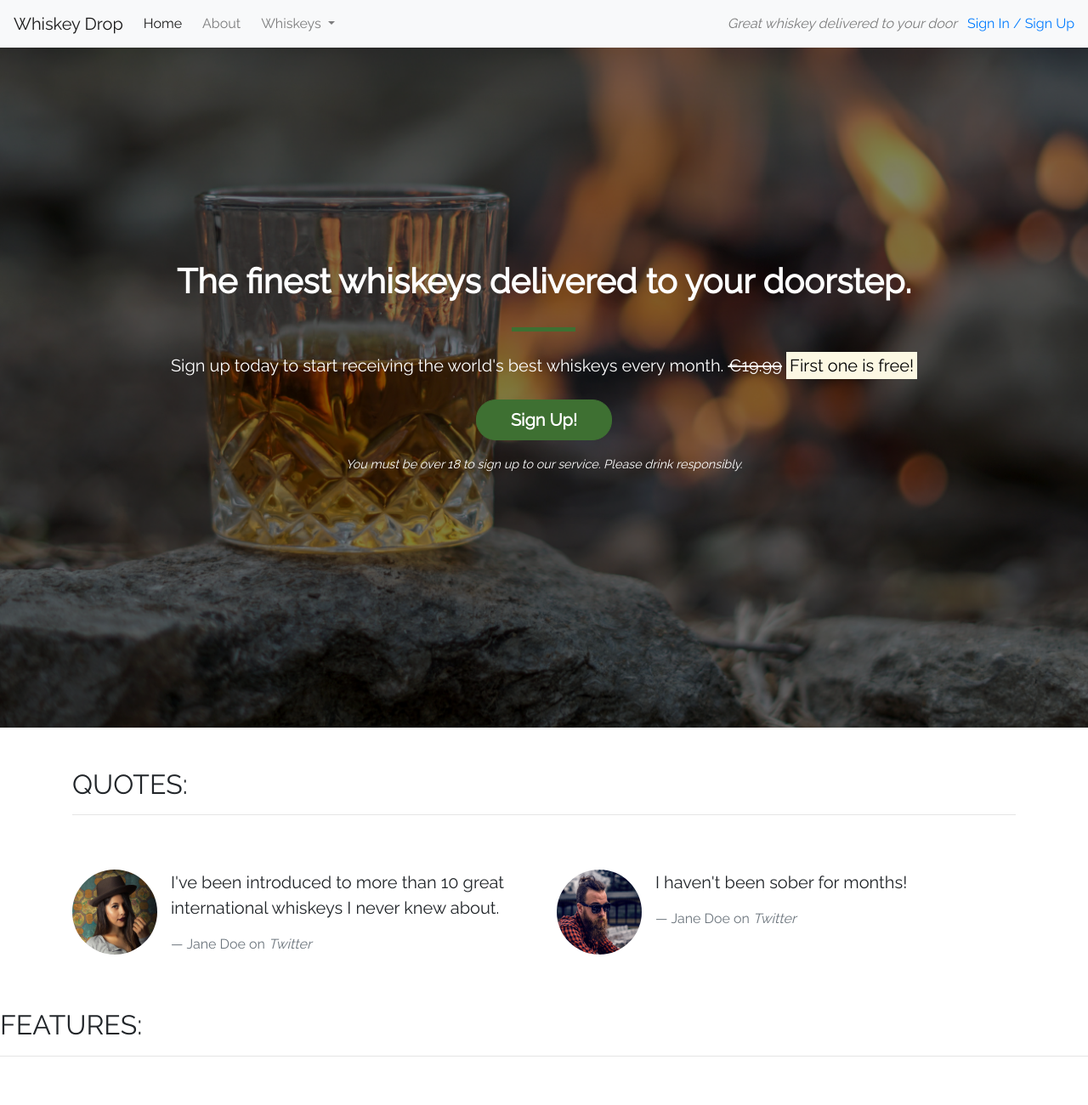
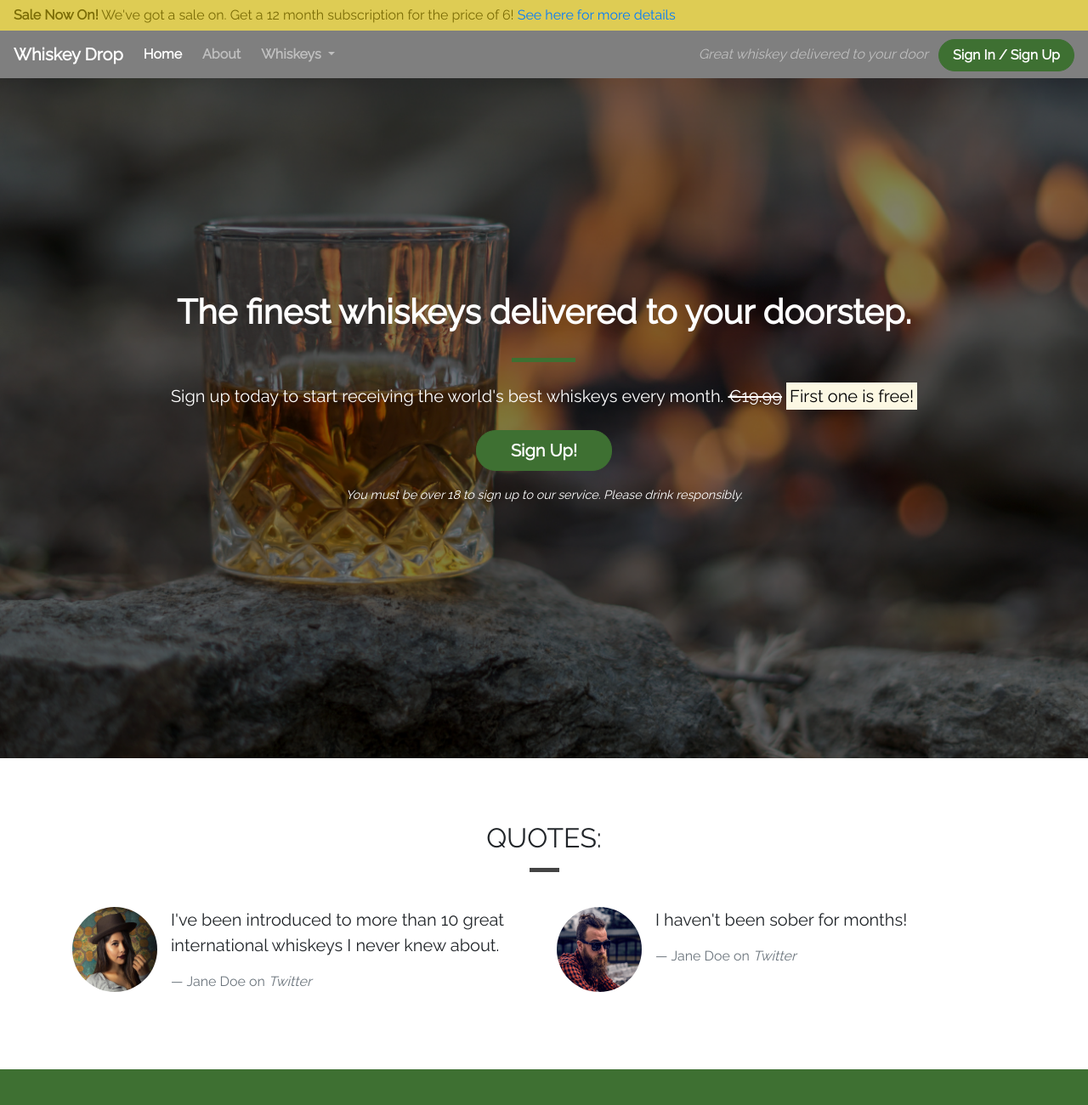
Before and after one commit to Josefinekihlstrom/Bootstrap, a plain HTML site: page index.html in a window 1280 px wide. Shown: the top 1300 px of the page at 85% size. Drawn offline with nearby package versions, Linux system fonts and the light colour scheme.

Commit message:
styles added

```diff
--- a/css/style.css
+++ b/css/style.css
@@ -2,7 +2,28 @@ body {
     font-family: 'Raleway', sans-serif;
 }
 
-.alert-container {
+.container-wrapper {
+
+}
+
+.container-wrapper--red {
+    background-color: #3e7032;
+    color: white;
+}
+
+.alert-container .col-12 {
+    padding-left: 0;
+    padding-right: 0;
+}
+
+.site-wide-alert {
+    border-radius: 0;
+    border: 1px solid transparent;
+    margin-bottom: 0;
+    padding: 5px 15px;
+    background-color: #decc54;
+    border-color: #decc54;
+    color: #7b6c06;
 
 }
 
@@ -39,20 +60,40 @@ body {
 
 }
 
-/*BLOCK DIVIDER*/
+/*CONTENT CONTAINERS*/
 
-.block-divider {
-    width: 75px;
-    height: 5px;
+.content-container {
+    padding-top: 75px;
+    padding-bottom: 75px;
+}
+
+/*NAVBAR*/
+
+.navalert-container {
+    top: 0;
+    left: 0;
+    padding-left: 0;
+    padding-right: 0;
+    z-index: 1;
+}
+
+.navbar {
+    margin-bottom: 0;
+    border: 0;
+    width: 100%;
+    background-color: rgba(0,0,0,0.50);
+}
+
+.navbar .navbar-toggler {
     border: 0;
 }
 
-.block-divider--orange {
-    background-color: #3e7032;
+.navbar .navbar-brand {
+    font-weight: bold;
 }
 
-.block-divider--short {
-    width: 35px;
+.navbar .navbar-nav a {
+    font-weight: bold;
 }
 
 /*JUMBOTRON*/
@@ -61,7 +102,7 @@ body {
     background-color: transparent;
 }
 
-.jumbotron-header {
+.jumbotron h1 {
     color: white;
     font-weight: bold;
     margin-bottom: 30px;
@@ -76,6 +117,43 @@ body {
     font-size: 90%;
     font-style: italic;
     color: white;
+}
+
+/*PAGE HEADERS*/
+
+.page-header {
+    margin-bottom: 0;
+    border-bottom: 0;
+    text-align: center;
+}
+
+.page-header h2 {
+    margin-top: 0;
+}
+
+.quotes .page-header {
+    margin-bottom: 25px;
+}
+
+/*BLOCK DIVIDER*/
+
+.block-divider {
+    width: 75px;
+    height: 5px;
+    border: 0;
+    background-color: #444
+}
+
+.block-divider--orange {
+    background-color: #3e7032;
+}
+
+.block-divider--short {
+    width: 35px;
+}
+
+.block-divider--white {
+    background-color: white;
 }
 
 /* BUTTONS*/
@@ -99,3 +177,24 @@ body {
     background-color: #243e1d;
     border-color: #243e1d;
 }
+
+.feature {
+    text-align: center;
+    margin-bottom: 40px;
+}
+
+.feature i {
+    margin-bottom: 20px;
+    font-size: 45px;
+    line-height: 45px;
+}
+
+.feature .btn {
+    background-color: white;
+    border-color: white;
+    border-radius: 15px;
+    min-width: 100px;
+    font-weight: bold;
+    margin-top: 10px;
+    color: #3e7032;
+}
--- a/index.html
+++ b/index.html
@@ -13,10 +13,19 @@
 
 <body>
     <!--Nav-->
-    <nav class="navbar navbar-light navbar-expand-sm bg-light">
-        <a href="/" class="navbar-brand">
-                    Whiskey Drop</a>
-
+    <div class="container-fluid navalert-container">
+        <div class="container-fluid alert-container">
+                <div class="row d-none d-sm-block">
+                    <div class="col-12">
+                        <div class="site-wide-alert alert alert-warning">
+                            <strong>Sale Now On!</strong> We've got a sale on. Get a 12 month subscription for the price of 6! <a href="">See here for more details</a>
+                        </div>
+                    </div>
+                </div>
+            </div>
+        </div>
+        <nav class="navbar navbar-dark navbar-expand-sm ">
+            <a href="/" class="navbar-brand">Whiskey Drop</a>
             <button class="navbar-toggler ml-auto" type="button" data-toggle="collapse" data-target="#navbarNavDropdown" aria-controls="navbarNavDropdown" aria-expanded="false" aria-label="Toggle navigation">
             <span class="navbar-toggler-icon"></span></button>
 
@@ -41,19 +50,10 @@
             </div>
             <div class="d-none d-md-block">
                 <p class="navbar-text my-auto mr-2"><i>Great whiskey delivered to your door</i></p>
-            <a href="/login">Sign In / Sign Up</a>
+                <a href="/login" class=" btn btn--cta btn--red">Sign In / Sign Up</a>
             </div>
-    <!--</div>-->
         </nav>
-    <!--<div class="container alert-container">
-        <div class="row d-none d-sm-block">
-            <div class="col-12">
-                <div class="alert alert-warning">
-                    <strong>Sale Now On!</strong> We've got a sale on. Get a 12 month subscription for the price of 6! <a href="">See here for more details</a>
     </div>
-            </div>
-        </div>
-    </div>-->
     <div class="container-fluid callout-container">
         <!-- Callout -->
         <div class="opaque-overlay">&nbsp;</div>
@@ -74,12 +74,13 @@
         <!-- /.callout -->
     </div>
         <!-- Quotes -->
-        <div class="container quotes-container">
+        <div class="container-wrapper"></div>
+            <div class="container quotes-container content-container">
                 <section class="quotes">
                     <div class="row">
-                    <div class="col-12 my-5">
+                        <div class="col-12 page-header">
                             <h2 class="text-uppercase">Quotes:</h2>
-                        <hr />
+                            <hr class="block-divider block-divider--short">
                         </div>
                     </div>
                     <div class="row">
@@ -113,33 +114,35 @@
                 </section>
             <!-- /.quotes -->
             </div>
+        </div>
         <!-- Features -->
-        <div class="features-container">
+        <div class="container-wrapper container-wrapper--red">
+            <div class="container features-container content-container">
                 <section class="features">
                     <div class="row">
-                    <div class="col-12 my-5">
+                        <div class="col-12 page-header">
                             <h2 class="text-uppercase">Features:</h2>
-                        <hr />
+                            <hr class="block-divider block-divider--short block-divider--white">
                         </div>
                     </div>
                     <div class="row">
                         <div class="col-12 col-md-6 col-lg-4">
                             <div class="feature">
-                            <h3><i class="fas fa-gift d-none d-sm-inline"></i> Feature 1 <span class="badge badge-success">New!</span></h3>
+                                <h3><i class="fas fa-gift d-none d-sm-block"></i> Feature 1 <span class="badge badge-success">New!</span></h3>
                                 <p>Lorem ipsum dolor sit amet, consectetur adipiscing elit, sed do eiusmod tempor incididunt ut labore et dolore magna aliqua. Ut enim ad minim veniam, quis nostrud exercitation ullamco laboris nisi ut aliquip ex ea commodo consequat.</p>
                                 <p><a class="btn btn-sm btn-light" href="">Read More</a></p>
                             </div>
                         </div>
                         <div class="col-12 col-md-6 col-lg-4">
                             <div class="feature">
-                            <h3><i class="fas fa-credit-card d-none d-sm-inline"></i> Feature 2</h3>
+                                <h3><i class="fas fa-credit-card d-none d-sm-block"></i> Feature 2</h3>
                                 <p>Lorem ipsum dolor sit amet, consectetur adipiscing elit, sed do eiusmod tempor incididunt ut labore et dolore magna aliqua. Ut enim ad minim veniam, quis nostrud exercitation ullamco laboris nisi ut aliquip ex ea commodo consequat.</p>
                                 <p><a class="btn btn-sm btn-light" href="">Read More</a></p>
                             </div>
                         </div>
                         <div class="col-12 d-md-none d-lg-block col-lg-4">
                             <div class="feature">
-                            <h3><i class="fas fa-times-circle d-none d-sm-inline"></i> Feature 3</h3>
+                                <h3><i class="fas fa-times-circle d-none d-sm-block"></i> Feature 3</h3>
                                 <p>Lorem ipsum dolor sit amet, consectetur adipiscing elit, sed do eiusmod tempor incididunt ut labore et dolore magna aliqua. Ut enim ad minim veniam, quis nostrud exercitation ullamco laboris nisi ut aliquip ex ea commodo consequat.</p>
                                 <p><a class="btn btn-sm btn-light" href="">Read More</a></p>
                             </div>
@@ -147,6 +150,7 @@
                     </div>
                 </section>
             <!-- /.features -->
+            </div>
         </div>
 
 
```
Lines whose indentation alone changed are shown as unchanged.
